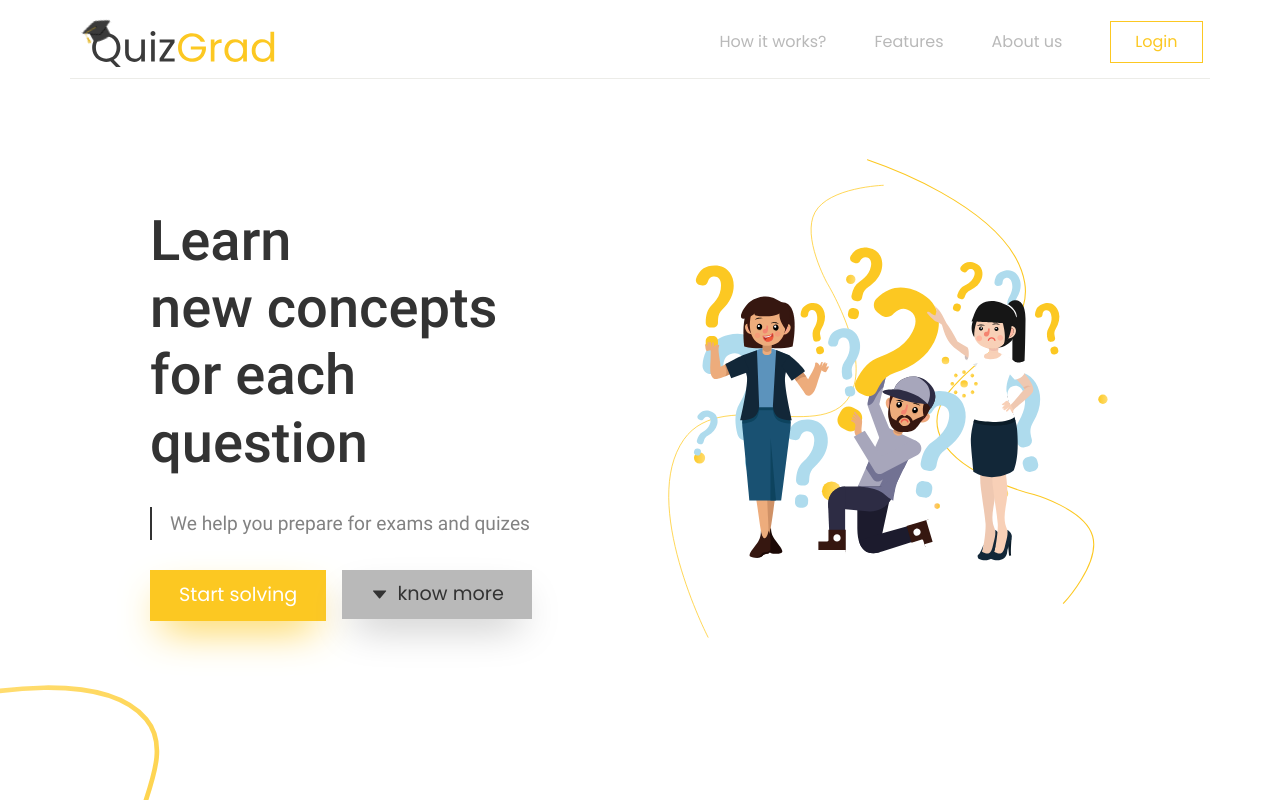
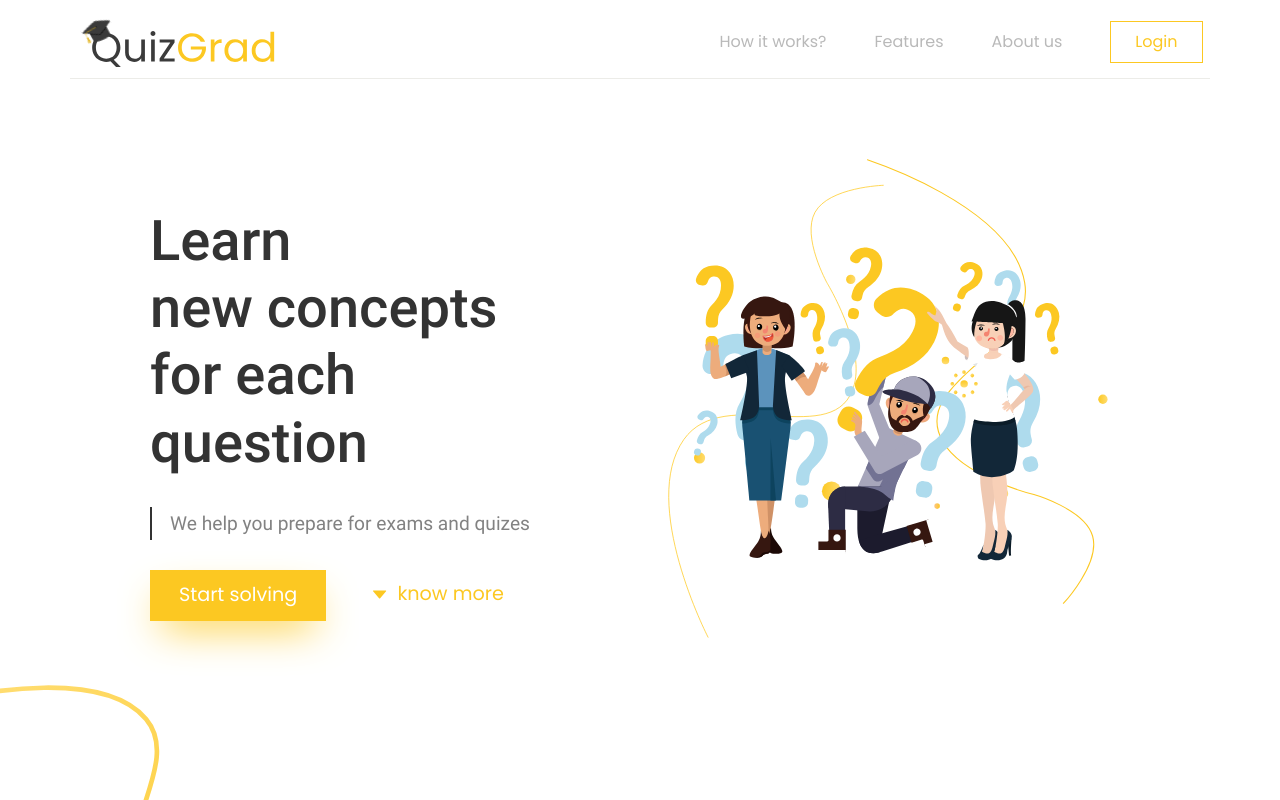
Before and after one commit to VeraLemberskaya/quiz-app, a React (Create React App) app: page / in a window 1280 px wide. Shown: the top 800 px of the page. Built offline with nearby package versions, Linux system fonts and the light colour scheme.

Commit message:
fixed button

```diff
--- a/src/components/Pages/Home/Home.tsx
+++ b/src/components/Pages/Home/Home.tsx
@@ -29,11 +29,7 @@ const Home: React.FC = () => {
             </Button>
           </Link>
           <Link to="/">
-            <Button
-              type="disabled"
-              buttonSize="large"
-              startIcon={<AiFillCaretDown />}
-            >
+            <Button buttonSize="large" startIcon={<AiFillCaretDown />}>
               know more
             </Button>
           </Link>
--- a/src/components/UI/Button/Button.tsx
+++ b/src/components/UI/Button/Button.tsx
@@ -6,7 +6,6 @@ import { ButtonType, ButtonSize } from "./types";
 const BUTTON_TYPES: { [key in ButtonType]: string } = {
   primary: styles.primary,
   outlined: styles.outlined,
-  disabled: styles.disabled,
 };
 
 const BUTTON_SIZES: { [key in ButtonSize]: string } = {
--- a/src/components/UI/Button/button.module.scss
+++ b/src/components/UI/Button/button.module.scss
@@ -15,6 +15,15 @@
     color: $silver-color;
     svg {
       fill: $silver-color;
+    }
+  }
+  &:disabled {
+    background-color: $alto-color;
+    color: $font-color;
+    box-shadow: 0 18px 40px -12px $alto-color;
+    cursor: auto;
+    svg {
+      fill: $font-color;
     }
   }
   svg {
@@ -56,15 +65,6 @@
   }
 }
 
-.disabled {
-  background-color: $silver-color;
-  color: $font-color;
-  box-shadow: 0 18px 40px -12px $silver-color;
-  svg {
-    fill: $font-color;
-  }
-}
-
 .large {
   font-size: 1.92rem;
   padding: 1rem 2.8rem;
--- a/src/components/UI/Button/types.ts
+++ b/src/components/UI/Button/types.ts
@@ -1,2 +1,2 @@
-export type ButtonType = "primary" | "outlined" | "disabled";
+export type ButtonType = "primary" | "outlined";
 export type ButtonSize = "large";
```
